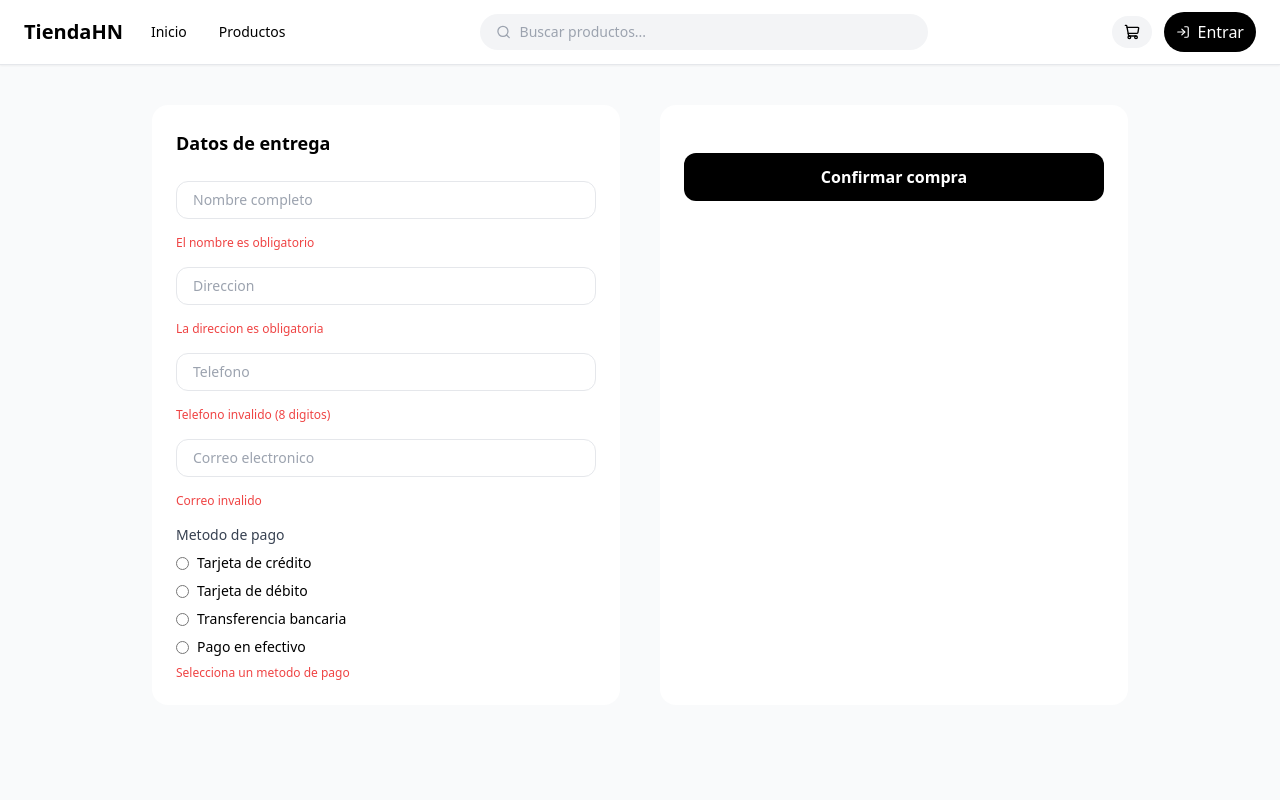
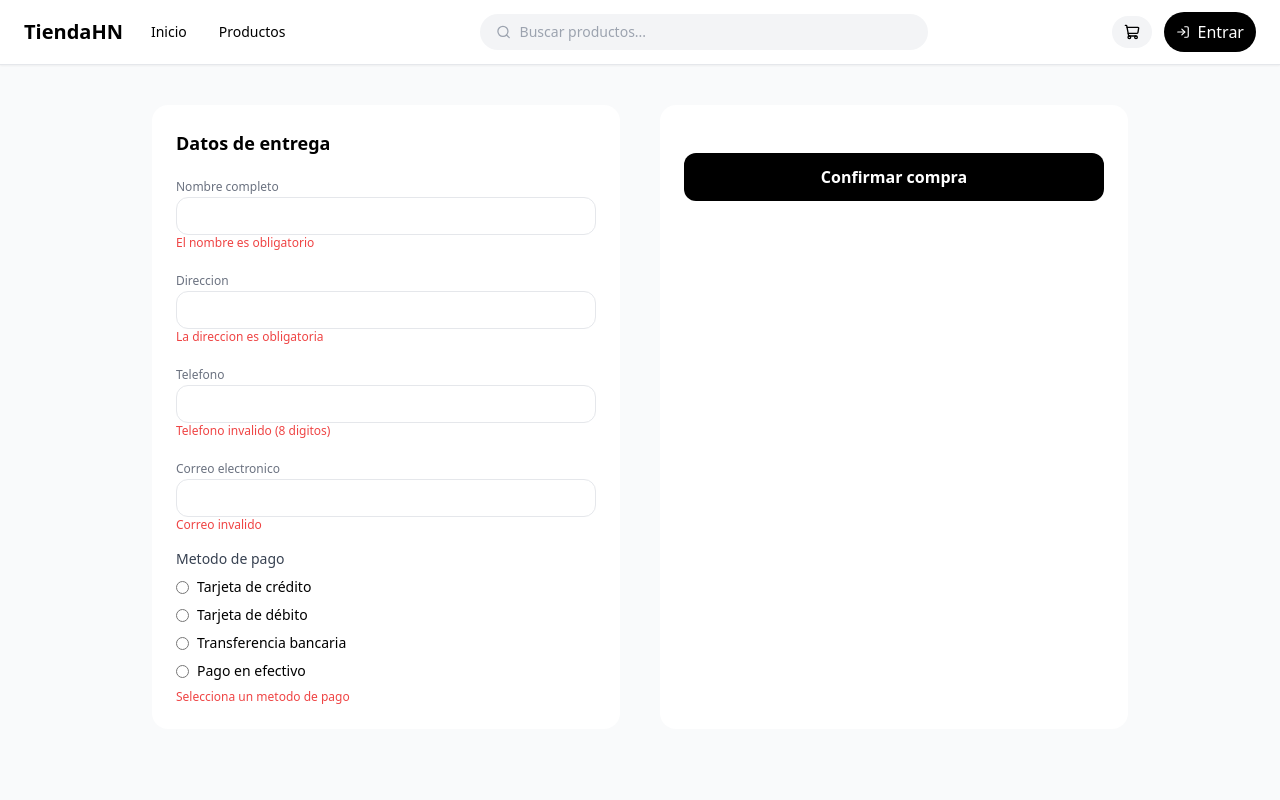
Before and after one commit to damarymejia/ProyectoEconomia2, a React (Create React App) app in the folder frontend/: page /checkout in a window 1280 px wide. Both pictures are taken after a click on the button "Confirmar compra". Shown: the top 800 px of the page. Built offline with nearby package versions, Linux system fonts and the light colour scheme.

Commit message:
Enhance PaymentForm with error display functionality
Added showErrors prop to PaymentForm for error handling.

```diff
--- a/frontend/src/pages/Checkout.jsx
+++ b/frontend/src/pages/Checkout.jsx
@@ -20,7 +20,8 @@ const METHODS = [
   'Pago en efectivo'
 ];
 
-function PaymentForm({ method, paymentData, setPaymentData, errors }) {
+function PaymentForm({ method, paymentData, setPaymentData, errors, showErrors }) {
+
   const field = (key, label, placeholder, type = 'text') => (
     <div>
       <label className="text-xs text-gray-500 mb-1 block">{label}</label>
@@ -31,7 +32,9 @@ function PaymentForm({ method, paymentData, setPaymentData, errors }) {
         onChange={e => setPaymentData({ ...paymentData, [key]: e.target.value })}
         className="w-full border rounded-xl px-4 py-2 text-sm focus:outline-none focus:ring-1 focus:ring-gray-400"
       />
-      {errors[key] && <p className="text-xs text-red-500 mt-1">{errors[key]}</p>}
+      {showErrors && errors[key] && (
+        <p className="text-xs text-red-500 mt-1">{errors[key]}</p>
+      )}
     </div>
   );
 
@@ -40,7 +43,7 @@ function PaymentForm({ method, paymentData, setPaymentData, errors }) {
       <div className="space-y-3 border rounded-xl p-4 bg-gray-50">
         <p className="text-sm font-medium text-gray-700">{method}</p>
         {field('cardName', 'Nombre en la tarjeta', 'Juan Perez')}
-        {field('cardNumber', 'Numero de tarjeta', '1234 5678 9012 3456')}
+        {field('cardNumber', 'Numero de tarjeta', '1234567890123456')}
         <div className="grid grid-cols-2 gap-3">
           {field('expiry', 'Vencimiento', 'MM/AA')}
           {field('cvv', 'CVV', '123')}
@@ -73,12 +76,10 @@ function PaymentForm({ method, paymentData, setPaymentData, errors }) {
         <p className="text-sm font-medium text-gray-700">Pago en efectivo</p>
 
         <div className="bg-white rounded-lg p-3 text-sm text-gray-600 space-y-1 border">
-          <p>Podras pagar en efectivo al momento de recibir tu pedido.</p>
-          <p className="mt-2"><span className="font-medium">Horario de entrega:</span> Lunes a Sabado 8am - 6pm</p>
-          <p><span className="font-medium">Contacto:</span> +504 9999-8888</p>
+          <p>Podras pagar en efectivo al recibir tu pedido.</p>
         </div>
 
-        {field('cashNote', 'Nota adicional (opcional)', 'Llamar antes de llegar...')}
+        {field('cashNote', 'Nota adicional (opcional)', 'Llamar antes...')}
       </div>
     );
   }
@@ -101,43 +102,38 @@ export default function Checkout() {
 
   const [errors, setErrors] = useState({});
   const [paymentErrors, setPaymentErrors] = useState({});
+  const [showErrors, setShowErrors] = useState(false);
+
   const [paymentData, setPaymentData] = useState({});
-
-  const [coupon, setCoupon] = useState('');
-  const [discount, setDiscount] = useState(0);
-  const [couponMsg, setCouponMsg] = useState('');
-  const [appliedCoupon, setAppliedCoupon] = useState(null);
   const [loading, setLoading] = useState(false);
 
   const itemCount = cart.reduce((s, i) => s + i.quantity, 0);
 
   const shipping = subtotal >= 2000
-    ? { cost: 0, label: 'Gratis' }
+    ? { cost: 0 }
     : calculateShipping(subtotal, form.city, itemCount);
 
-  const baseTotal = total + shipping.cost;
-  const finalTotal = baseTotal - discount;
+  const finalTotal = total + shipping.cost;
 
   const validate = () => {
     let newErrors = {};
+    let payErrors = {};
 
     if (!form.name.trim()) newErrors.name = 'El nombre es obligatorio';
     if (!form.address.trim()) newErrors.address = 'La direccion es obligatoria';
 
-    if (!form.phone.match(/^\d{8}$/))
+    if (!/^\d{8}$/.test(form.phone))
       newErrors.phone = 'Telefono invalido (8 digitos)';
 
-    if (!form.email.match(/^[^\s@]+@[^\s@]+\.[^\s@]+$/))
+    if (!/^[^\s@]+@[^\s@]+\.[^\s@]+$/.test(form.email))
       newErrors.email = 'Correo invalido';
 
     if (!form.method) newErrors.method = 'Selecciona un metodo de pago';
 
-    let payErrors = {};
-
     if (form.method.includes('Tarjeta')) {
       if (!paymentData.cardName) payErrors.cardName = 'Requerido';
       if (!/^\d{16}$/.test(paymentData.cardNumber || ''))
-        payErrors.cardNumber = '16 digitos';
+        payErrors.cardNumber = 'Debe tener 16 digitos';
       if (!/^\d{2}\/\d{2}$/.test(paymentData.expiry || ''))
         payErrors.expiry = 'Formato MM/AA';
       if (!/^\d{3}$/.test(paymentData.cvv || ''))
@@ -157,25 +153,17 @@ export default function Checkout() {
   };
 
   const handleSubmit = async () => {
+    setShowErrors(true);
+
     if (!validate()) return;
 
     setLoading(true);
     await new Promise(r => setTimeout(r, 1500));
 
-    const orderId = 'ORD-' + Math.random().toString(36).slice(2, 10).toUpperCase();
-
     const order = {
-      id: orderId,
       items: cart,
-      subtotal,
-      tax,
-      shipping: shipping.cost,
-      discount,
       total: finalTotal,
-      customer: form,
-      paymentData,
-      coupon: appliedCoupon?.code || null,
-      status: 'Procesado'
+      customer: form
     };
 
     trackPurchase(order);
@@ -190,33 +178,33 @@ export default function Checkout() {
         <div className="bg-white p-6 rounded-2xl space-y-4">
           <h2 className="font-bold text-lg mb-2">Datos de entrega</h2>
 
-          <input
-            placeholder="Nombre completo"
-            className="w-full border rounded-xl px-4 py-2 text-sm"
-            onChange={e => setForm({ ...form, name: e.target.value })}
-          />
-          {errors.name && <p className="text-xs text-red-500">{errors.name}</p>}
+          <div>
+            <label className="text-xs text-gray-500">Nombre completo</label>
+            <input className="w-full border rounded-xl px-4 py-2 text-sm"
+              onChange={e => setForm({ ...form, name: e.target.value })} />
+            {showErrors && errors.name && <p className="text-xs text-red-500">{errors.name}</p>}
+          </div>
 
-          <input
-            placeholder="Direccion"
-            className="w-full border rounded-xl px-4 py-2 text-sm"
-            onChange={e => setForm({ ...form, address: e.target.value })}
-          />
-          {errors.address && <p className="text-xs text-red-500">{errors.address}</p>}
+          <div>
+            <label className="text-xs text-gray-500">Direccion</label>
+            <input className="w-full border rounded-xl px-4 py-2 text-sm"
+              onChange={e => setForm({ ...form, address: e.target.value })} />
+            {showErrors && errors.address && <p className="text-xs text-red-500">{errors.address}</p>}
+          </div>
 
-          <input
-            placeholder="Telefono"
-            className="w-full border rounded-xl px-4 py-2 text-sm"
-            onChange={e => setForm({ ...form, phone: e.target.value })}
-          />
-          {errors.phone && <p className="text-xs text-red-500">{errors.phone}</p>}
+          <div>
+            <label className="text-xs text-gray-500">Telefono</label>
+            <input className="w-full border rounded-xl px-4 py-2 text-sm"
+              onChange={e => setForm({ ...form, phone: e.target.value })} />
+            {showErrors && errors.phone && <p className="text-xs text-red-500">{errors.phone}</p>}
+          </div>
 
-          <input
-            placeholder="Correo electronico"
-            className="w-full border rounded-xl px-4 py-2 text-sm"
-            onChange={e => setForm({ ...form, email: e.target.value })}
-          />
-          {errors.email && <p className="text-xs text-red-500">{errors.email}</p>}
+          <div>
+            <label className="text-xs text-gray-500">Correo electronico</label>
+            <input className="w-full border rounded-xl px-4 py-2 text-sm"
+              onChange={e => setForm({ ...form, email: e.target.value })} />
+            {showErrors && errors.email && <p className="text-xs text-red-500">{errors.email}</p>}
+          </div>
 
           <div className="space-y-2">
             <h3 className="text-sm font-medium text-gray-700">Metodo de pago</h3>
@@ -224,14 +212,13 @@ export default function Checkout() {
               <label key={m} className="flex items-center gap-2 text-sm">
                 <input
                   type="radio"
-                  name="method"
                   checked={form.method === m}
                   onChange={() => { setForm({ ...form, method: m }); setPaymentData({}); }}
                 />
                 {m}
               </label>
             ))}
-            {errors.method && <p className="text-xs text-red-500">{errors.method}</p>}
+            {showErrors && errors.method && <p className="text-xs text-red-500">{errors.method}</p>}
           </div>
 
           {form.method && (
@@ -240,8 +227,10 @@ export default function Checkout() {
               paymentData={paymentData}
               setPaymentData={setPaymentData}
               errors={paymentErrors}
+              showErrors={showErrors}
             />
           )}
+
         </div>
 
         <div className="bg-white p-6 rounded-2xl">
```
